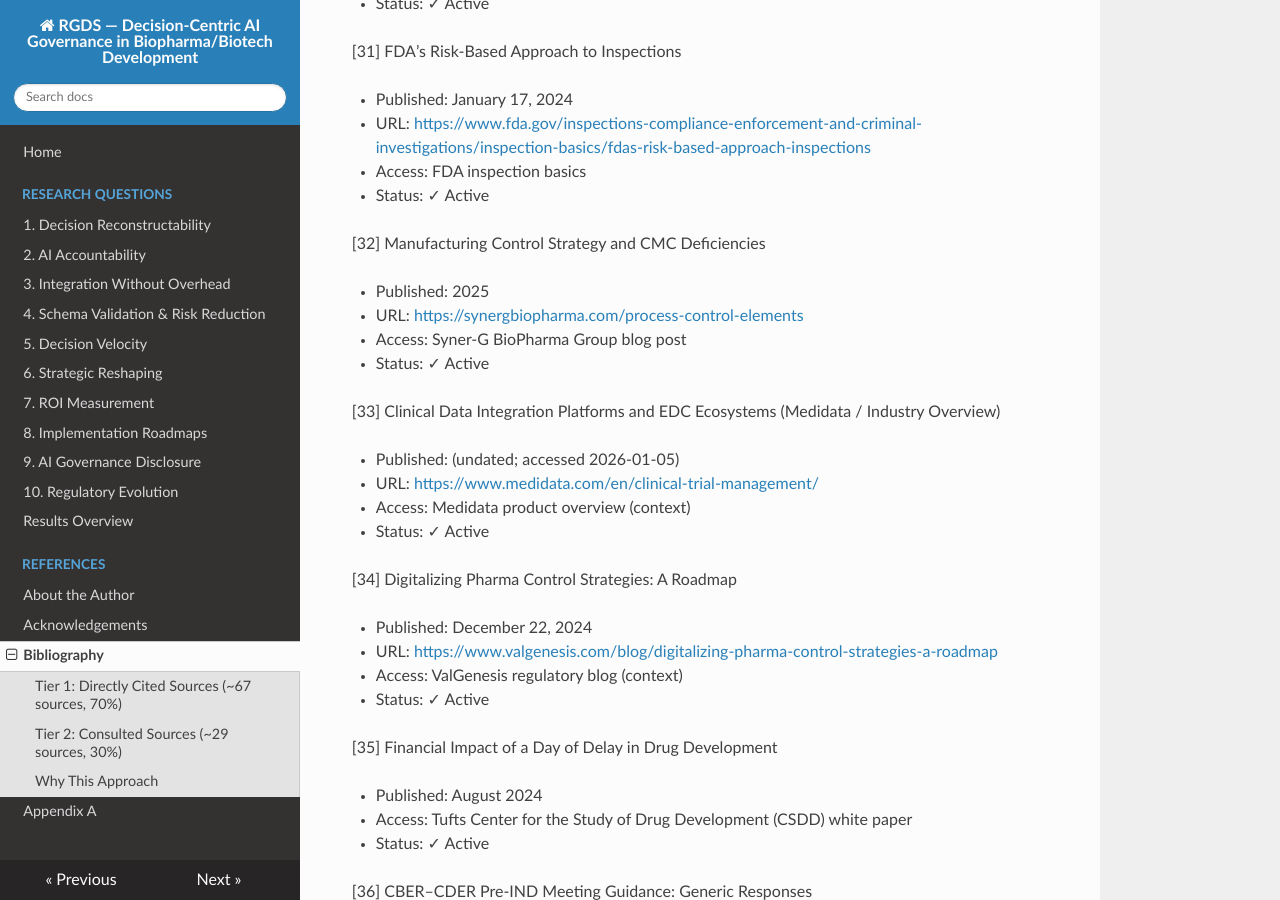
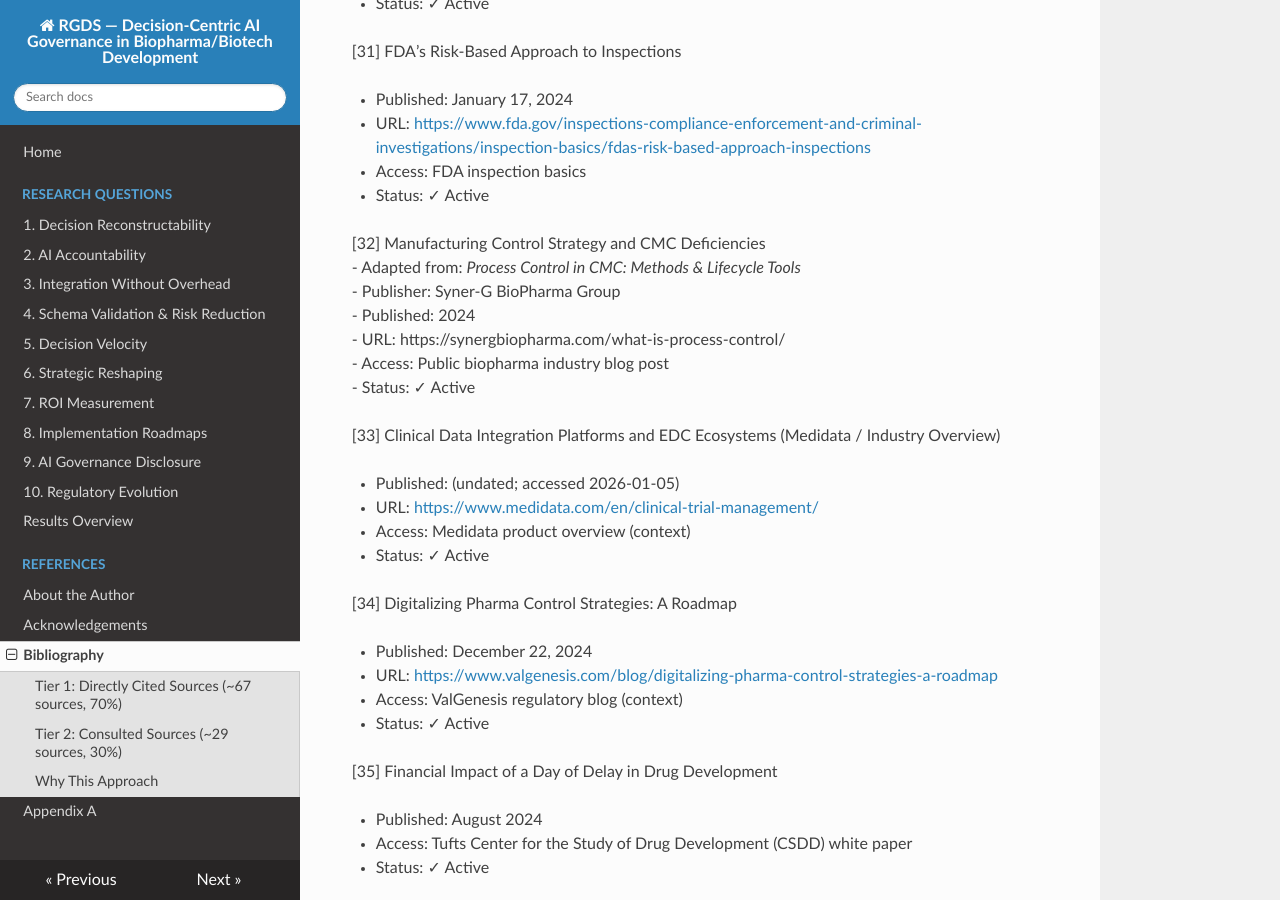
Before and after one commit to mj3b/rgds-independent-study, an MkDocs documentation site: the page built from docs/references/bibliography.md, in a window 1280 px wide and 900 px high, scrolled down 6823 px. Built offline with MkDocs 1.6.1, drawn with Linux system fonts in a browser that asks for light colours; nearby versions of some CDN libraries; some of the changed text lies outside the part shown.

Commit message:
Revise bibliography entries for clarity and accuracy
Updated citation details for decision governance case studies and manufacturing control strategy.

```diff
--- a/docs/references/bibliography.md
+++ b/docs/references/bibliography.md
@@ -8,7 +8,7 @@ These sources are cited inline throughout Questions 1-10 in support of specific
 
 
 - FDA regulatory data (Complete Response Letter trends, clinical hold rates, deficiency patterns)
-- Decision governance case studies and research (Syner-G operational data, governance modernization trends)
+- Decision governance case studies and research (public biopharma industry materials, manufacturing control strategy examples, governance modernization trends)
 - AI governance and regulatory guidance (FDA January 2025 AI guidance, credibility frameworks)
 - Investor valuation research (governance premiums, due diligence frameworks)
 - Financial impact analysis (Form 483 costs, delay costs, ROI calculations)
@@ -299,14 +299,14 @@ This two-tiered citation approach is standard in applied research and policy ana
 - Access: FDA inspection basics
 - Status: ✓ Active
 
+
 <a id="cite32"></a> [32] Manufacturing Control Strategy and CMC Deficiencies
-
-- Published: 2025
-- URL: <https://synergbiopharma.com/process-control-elements>
-- Access: Syner‑G BioPharma Group blog post
+- Adapted from: *Process Control in CMC: Methods & Lifecycle Tools*
+- Publisher: Syner-G BioPharma Group
+- Published: 2024
+- URL: https://synergbiopharma.com/what-is-process-control/
+- Access: Public biopharma industry blog post
 - Status: ✓ Active
-
-
 
 
 <a id="cite33"></a> [33] Clinical Data Integration Platforms and EDC Ecosystems (Medidata / Industry Overview)
```
